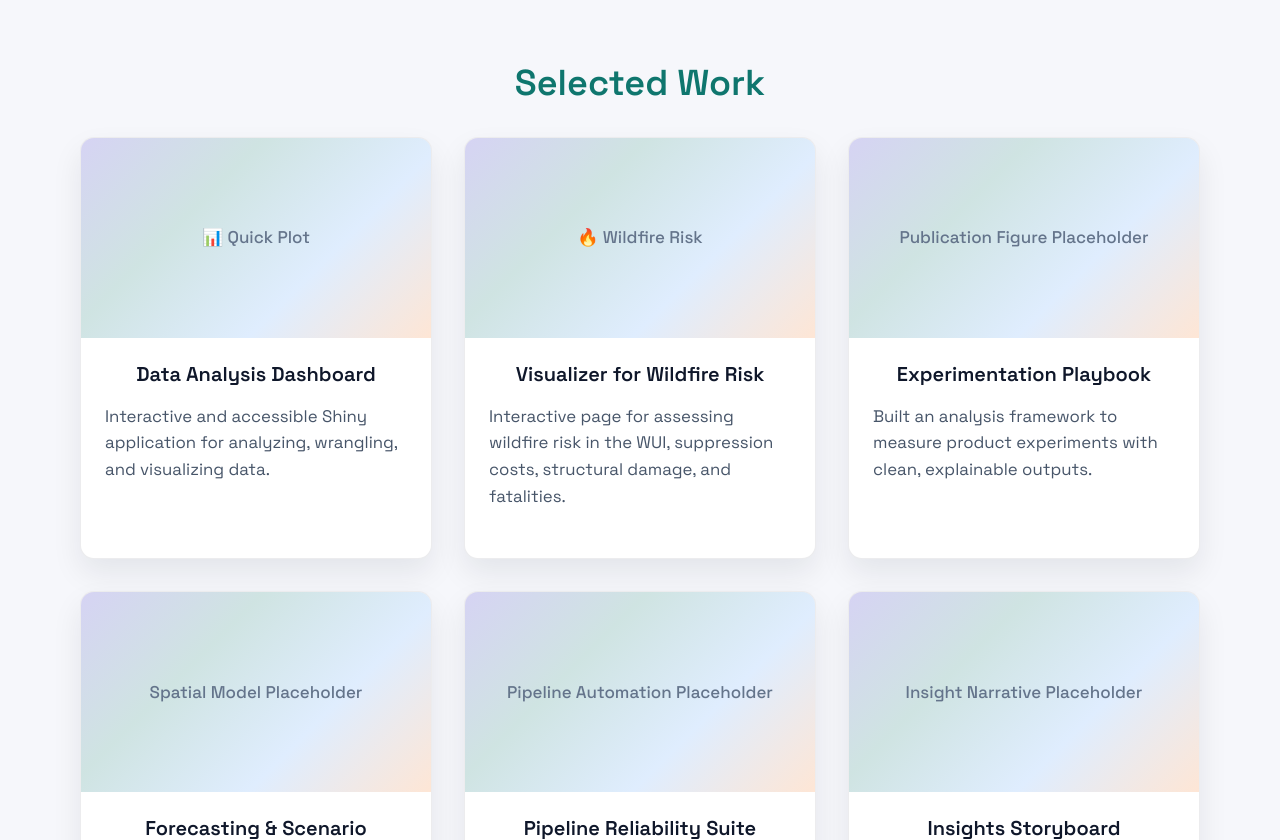
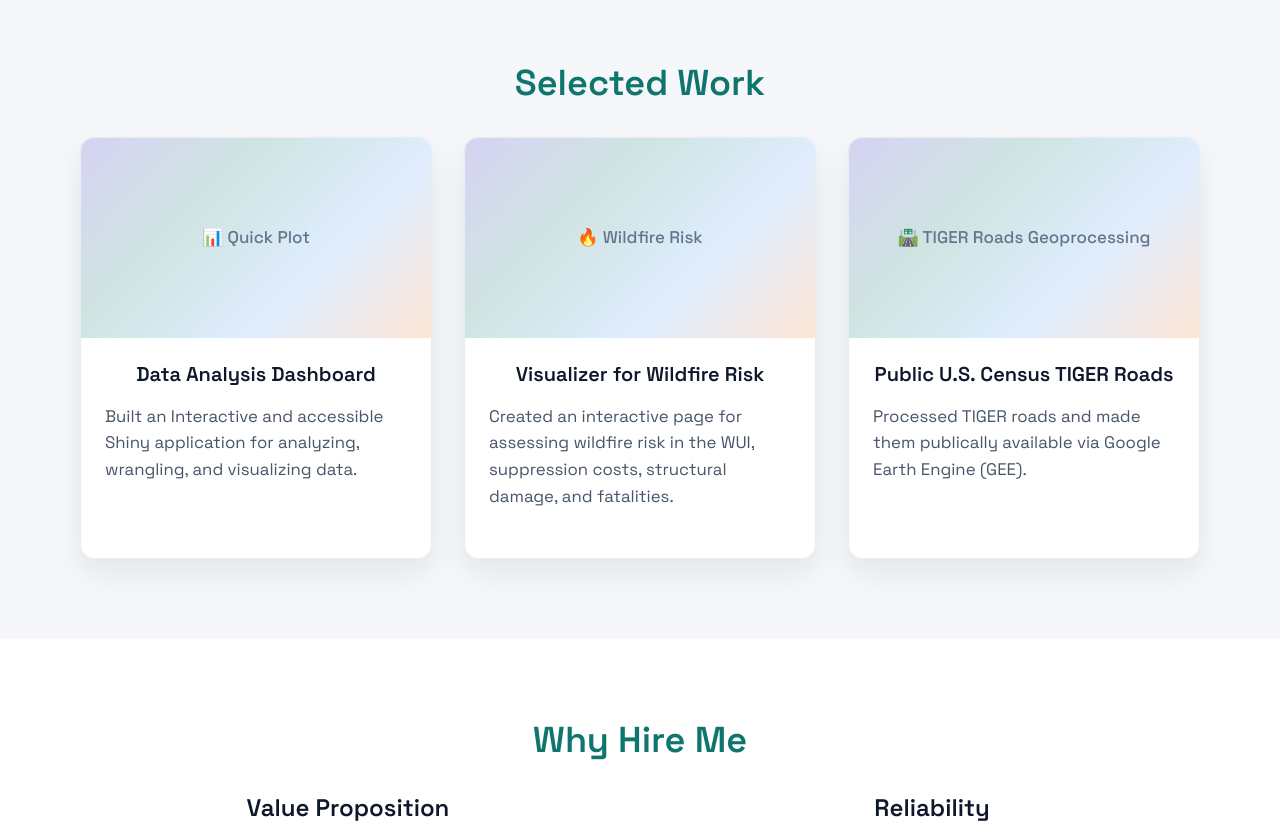
Before and after one commit to noahweidig/hire, a plain HTML site: page index.html in a window 1280 px wide. Shown: the part 1960-2800 px from the top of the page. Drawn offline with Linux system fonts and the light colour scheme.

Commit message:
Update index.html

```diff
--- a/index.html
+++ b/index.html
@@ -453,42 +453,21 @@
                         <div class="placeholder-img">📊 Quick Plot</div>
                         <div class="work-details">
                             <h3>Data Analysis Dashboard</h3>
-                            <p>Interactive and accessible Shiny application for analyzing, wrangling, and visualizing data.</p>
+                            <p>Built an Interactive and accessible Shiny application for analyzing, wrangling, and visualizing data.</p>
                         </div>
                     </div>
                     <div class="work-card">
                         <div class="placeholder-img">🔥 Wildfire Risk</div>
                         <div class="work-details">
                             <h3>Visualizer for Wildfire Risk</h3>
-                            <p>Interactive page for assessing wildfire risk in the WUI, suppression costs, structural damage, and fatalities.</p>
+                            <p>Created an interactive page for assessing wildfire risk in the WUI, suppression costs, structural damage, and fatalities.</p>
                         </div>
                     </div>
                     <div class="work-card">
-                        <div class="placeholder-img">Publication Figure Placeholder</div>
+                        <div class="placeholder-img">🛣️ TIGER Roads Geoprocessing</div>
                         <div class="work-details">
-                            <h3>Experimentation Playbook</h3>
-                            <p>Built an analysis framework to measure product experiments with clean, explainable outputs.</p>
-                        </div>
-                    </div>
-                    <div class="work-card">
-                        <div class="placeholder-img">Spatial Model Placeholder</div>
-                        <div class="work-details">
-                            <h3>Forecasting & Scenario Planning</h3>
-                            <p>Delivered a forecasting model with scenario toggles to guide quarterly planning decisions.</p>
-                        </div>
-                    </div>
-                    <div class="work-card">
-                        <div class="placeholder-img">Pipeline Automation Placeholder</div>
-                        <div class="work-details">
-                            <h3>Pipeline Reliability Suite</h3>
-                            <p>Implemented monitoring, alerts, and documentation to keep data workflows trustworthy.</p>
-                        </div>
-                    </div>
-                    <div class="work-card">
-                        <div class="placeholder-img">Insight Narrative Placeholder</div>
-                        <div class="work-details">
-                            <h3>Insights Storyboard</h3>
-                            <p>Crafted a narrative-driven report for executives that clarified growth levers.</p>
+                            <h3>Public U.S. Census TIGER Roads</h3>
+                            <p>Processed TIGER roads and made them publically available via Google Earth Engine (GEE).</p>
                         </div>
                     </div>
                 </div>
```
